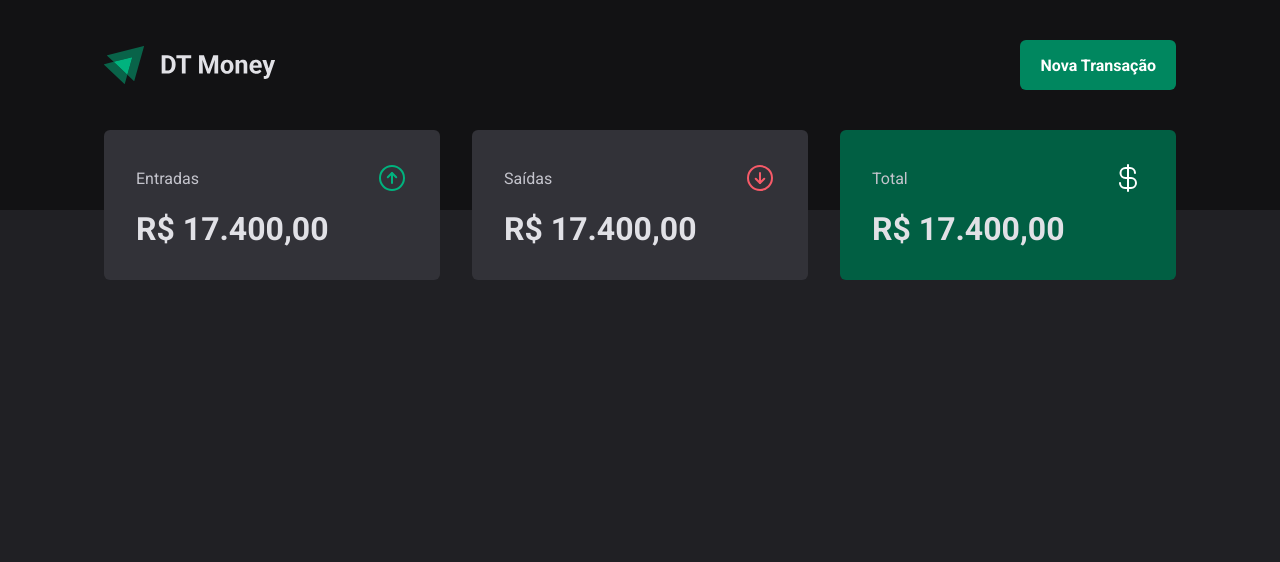
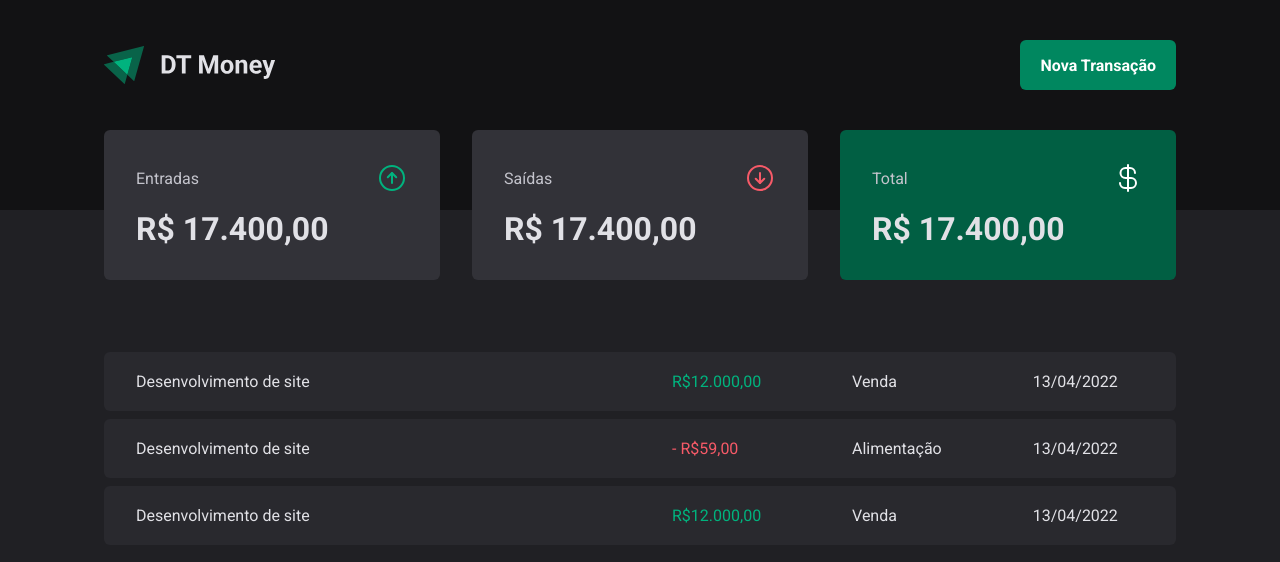
Before and after one commit to guarnieri007/dtMoney, a React (Vite) app: page / in a window 1280 px wide. Shown: the top 562 px of the page. Built offline with nearby package versions, Linux system fonts and the light colour scheme.

Commit message:
Table transaction
Created the components of the table transactions

```diff
--- a/src/pages/transactionsStyles.ts
+++ b/src/pages/transactionsStyles.ts
@@ -0,0 +1,37 @@
+import styled from "styled-components";
+
+export const TransactionsContainer = styled.main`
+    width: 100%;
+    max-width: 1120px;
+    margin: 4rem auto 0px;
+    padding: 0 1.5rem;
+
+`
+
+export const TrasactionalTable = styled.table`
+    width: 100%;
+    border-collapse: separate;
+    border-spacing: 0 0.5rem;
+
+    td {
+        padding: 1.25rem 2rem;
+        background-color: ${p => p.theme["gray-700"]};
+
+        &:first-child {
+            border-top-left-radius: 6px;
+            border-bottom-left-radius: 6px;
+        }
+
+        &:last-child {
+            border-top-right-radius: 6px;
+            border-bottom-right-radius: 6px;
+        }
+    }
+`
+interface PriceHighlightProps {
+    variant: 'income' | 'outcome';
+}
+export const PriceHighlight = styled.span<PriceHighlightProps>`
+    color: ${p => p.variant === 'income' ? p.theme["green-300"] : p.theme["red-300"]}
+
+`
--- a/src/pages/trasactions.tsx
+++ b/src/pages/trasactions.tsx
@@ -1,11 +1,48 @@
 import { Header } from "../components/header";
 import { Summary } from "../components/summary";
+import { PriceHighlight, TransactionsContainer, TrasactionalTable } from "./transactionsStyles";
 
 export function Transactions() {
     return (
         <div>
             <Header />
             <Summary />
+            <TransactionsContainer>
+                <TrasactionalTable>
+                    <tbody>
+                        <tr>
+                            <td width="50%">Desenvolvimento de site</td>
+                            <td>
+                                <PriceHighlight variant="income">
+                                    R$12.000,00
+                                </PriceHighlight>
+                            </td>
+                            <td>Venda</td>
+                            <td>13/04/2022</td>
+                        </tr>
+                        <tr>
+                            <td>Desenvolvimento de site</td>
+                            <td>
+                                <PriceHighlight variant="outcome">
+                                   - R$59,00
+                                </PriceHighlight>
+                            </td>
+                            <td>Alimentação</td>
+                            <td>13/04/2022</td>
+                        </tr>
+                        <tr>
+                            <td>Desenvolvimento de site</td>
+                            <td>
+                                <PriceHighlight variant="income">
+                                    R$12.000,00
+                                </PriceHighlight>
+                            </td>
+                            <td>Venda</td>
+                            <td>13/04/2022</td>
+                        </tr>
+                    </tbody>
+                </TrasactionalTable>
+            </TransactionsContainer>
         </div>
     )
 }
```
